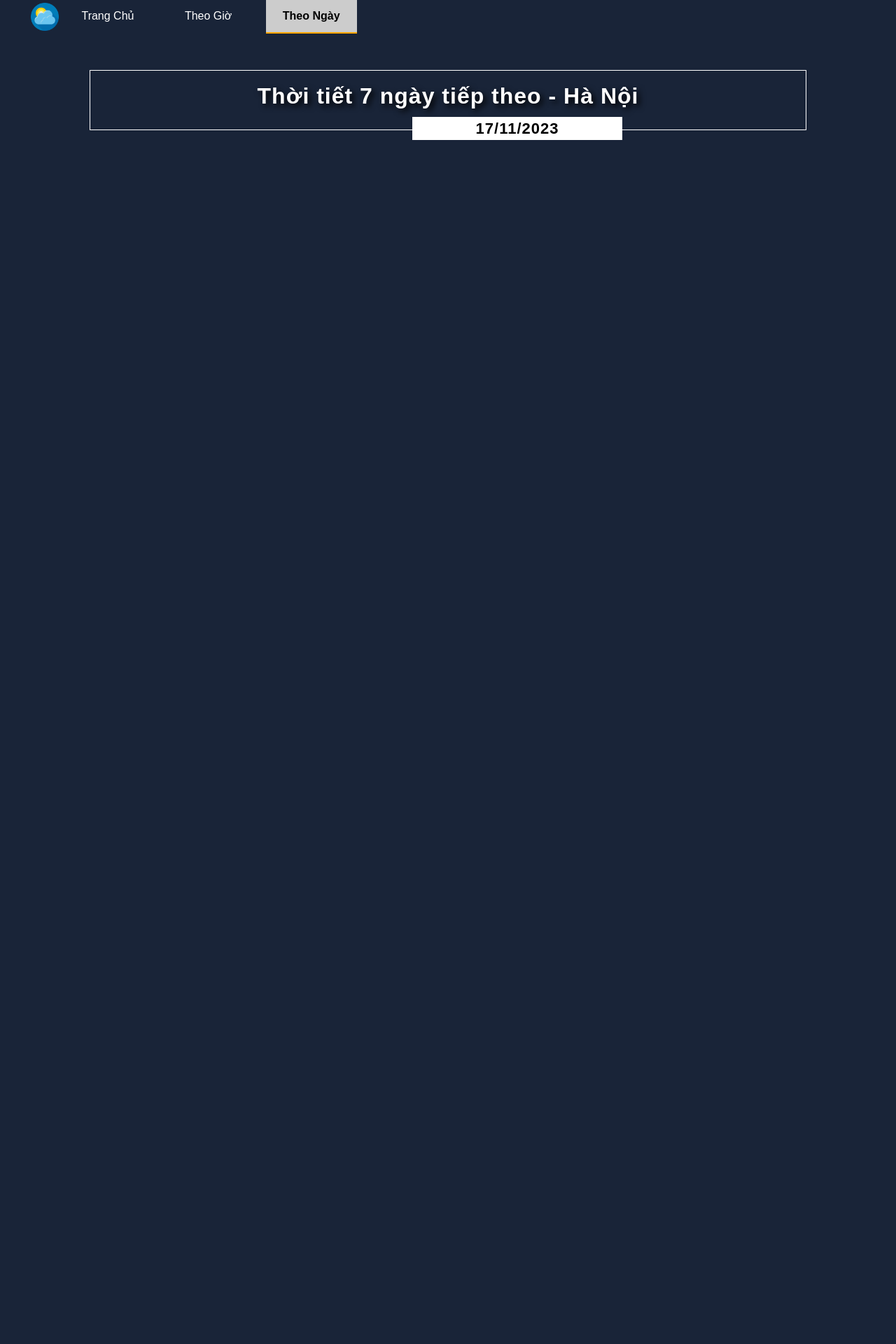
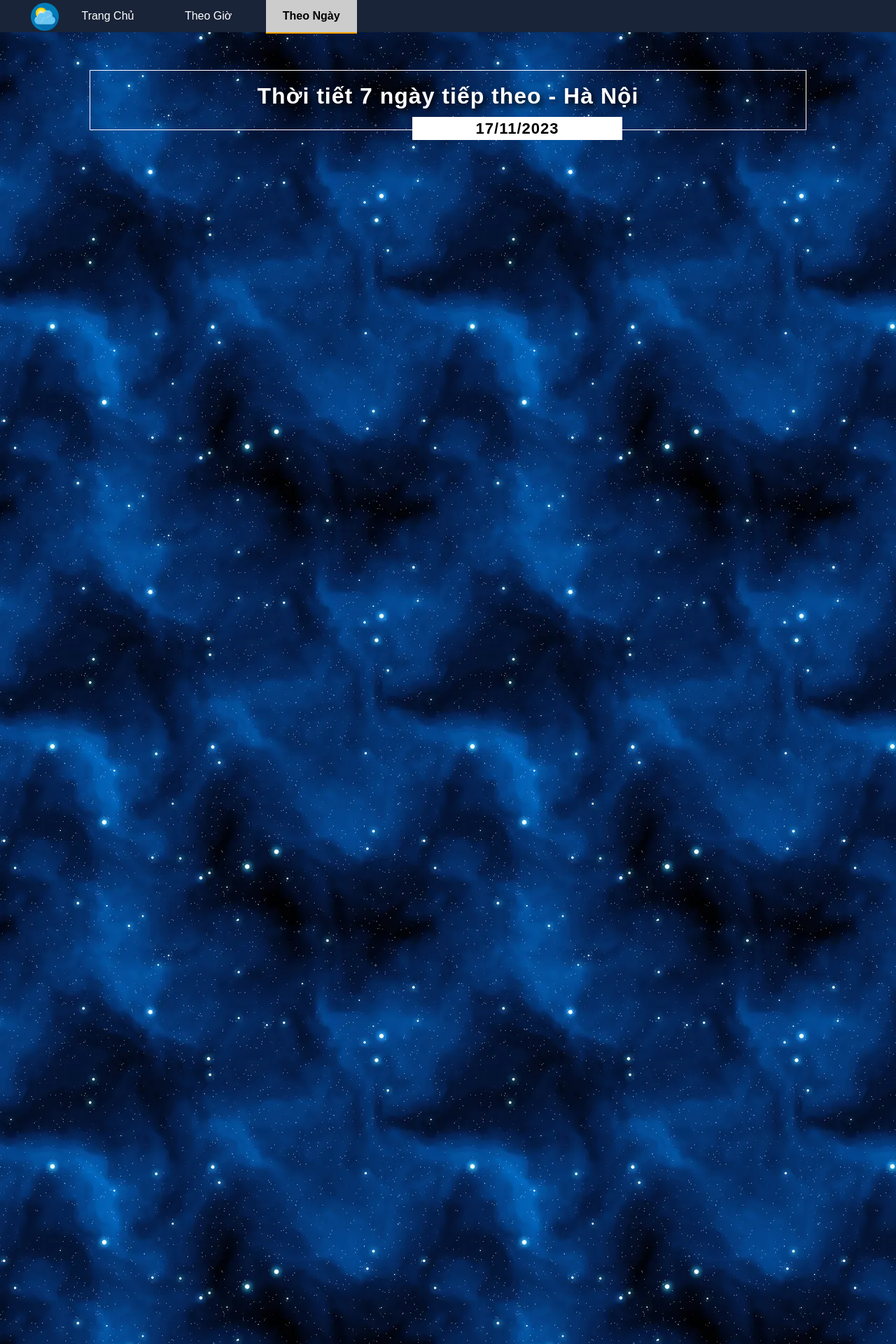
Before and after one commit to Stargazer131/Weather-Data-Crawler, a Flask app: template templates/days.html in a window 1280 px wide. Shown: the top 1920 px of the page at 70% size. Run offline with Flask 3, Linux system fonts and the light colour scheme; the template is opened without the code that fills it, so the values that code supplies are empty.

Commit message:
fix background

```diff
--- a/static/styles/days.css
+++ b/static/styles/days.css
@@ -96,7 +96,8 @@ li a img {
 }
 
 #content {
-    background: #192438;
+    background-image: url('../images/repeat.jpg');
+    background-repeat: repeat-both;
     height: 3400px;
     position: relative;
 }
--- a/static/styles/hours.css
+++ b/static/styles/hours.css
@@ -96,7 +96,8 @@ li a img {
 }
 
 #content {
-    background: #192438;
+    background-image: url('../images/repeat.jpg');
+    background-repeat: repeat-both;
     height: 2500px;
     position: relative;
 }
```
Also changed, not shown: static/images/repeat.jpg (added).
